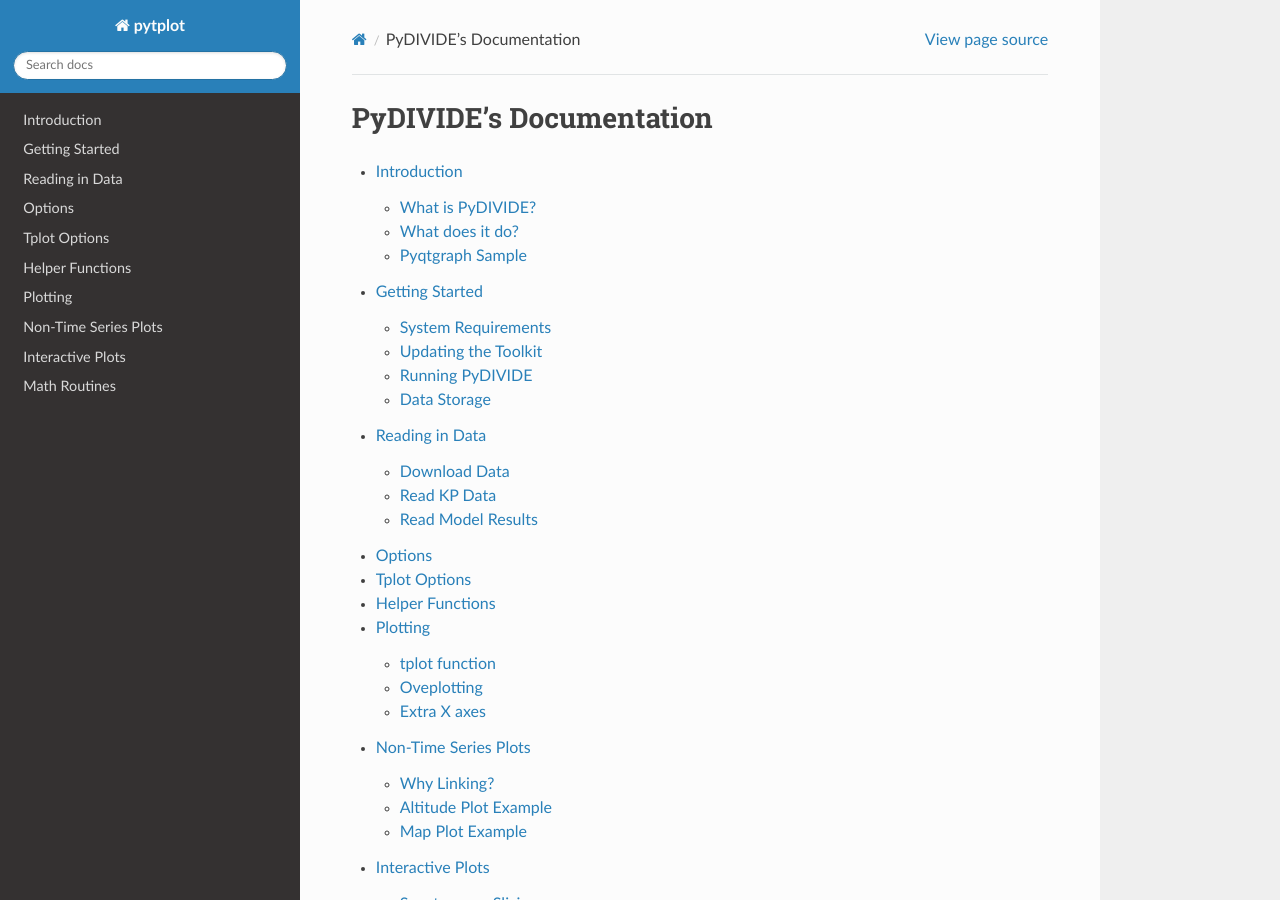
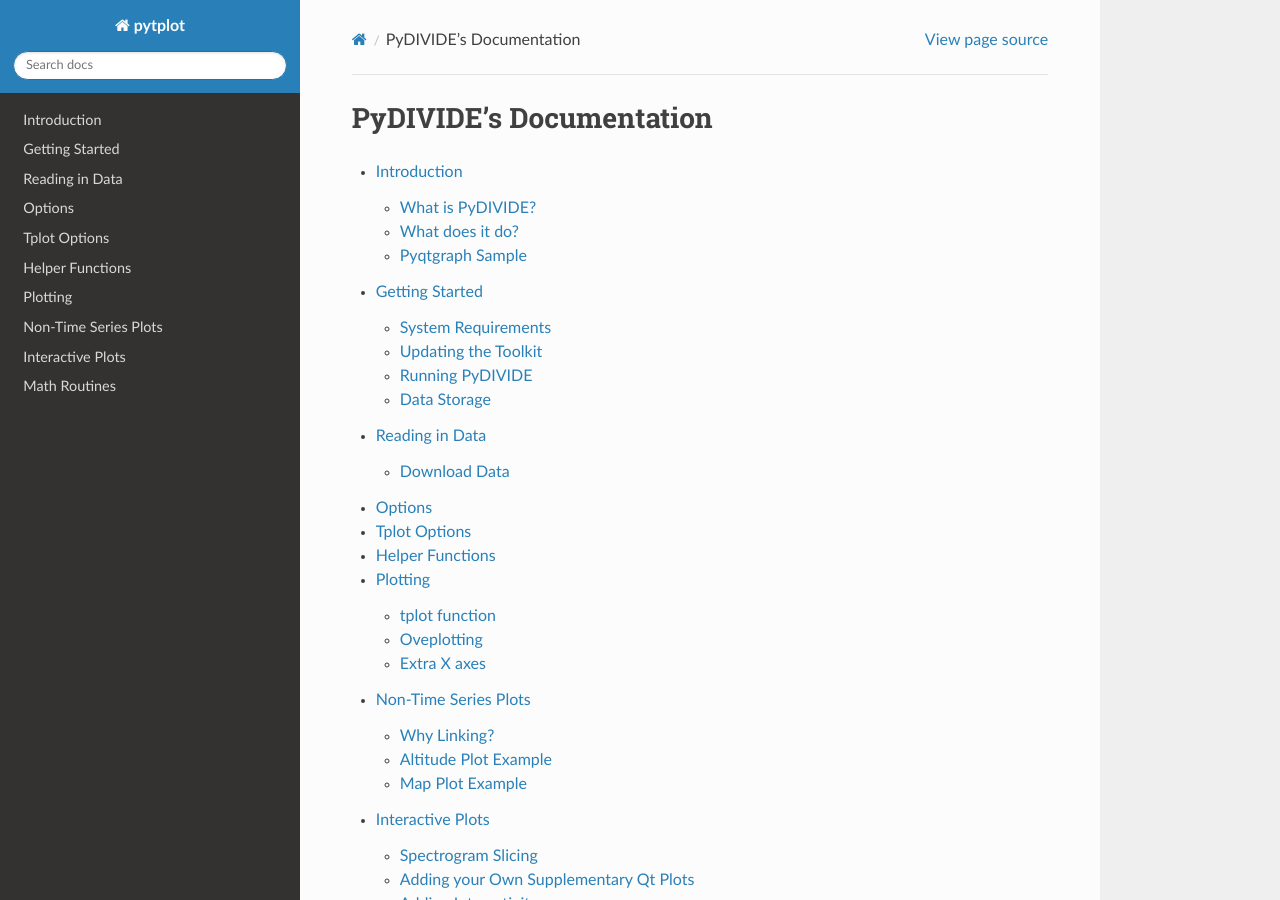
Before and after one commit to MAVENSDC/Pydivide, a Sphinx documentation site: the page built from docs/source/index.rst, in a window 1280 px wide and 900 px high. Built offline with Sphinx 7.4.7 and the Read the Docs theme 2.0.0, drawn with Linux system fonts in a browser that asks for light colours.

Commit message:
Removing some documentation to help debug documentation

```diff
--- a/docs/source/reading_in_data.rst
+++ b/docs/source/reading_in_data.rst
@@ -7,15 +7,3 @@ Download Data
 ---------------
 
 .. autofunction:: pydivide.download_files
-
-
-Read KP Data
---------------
-
-.. autofunction:: pytplot.read
-
-
-Read Model Results
---------------------
-
-.. autofunction:: pytplot.read_model_results
```
